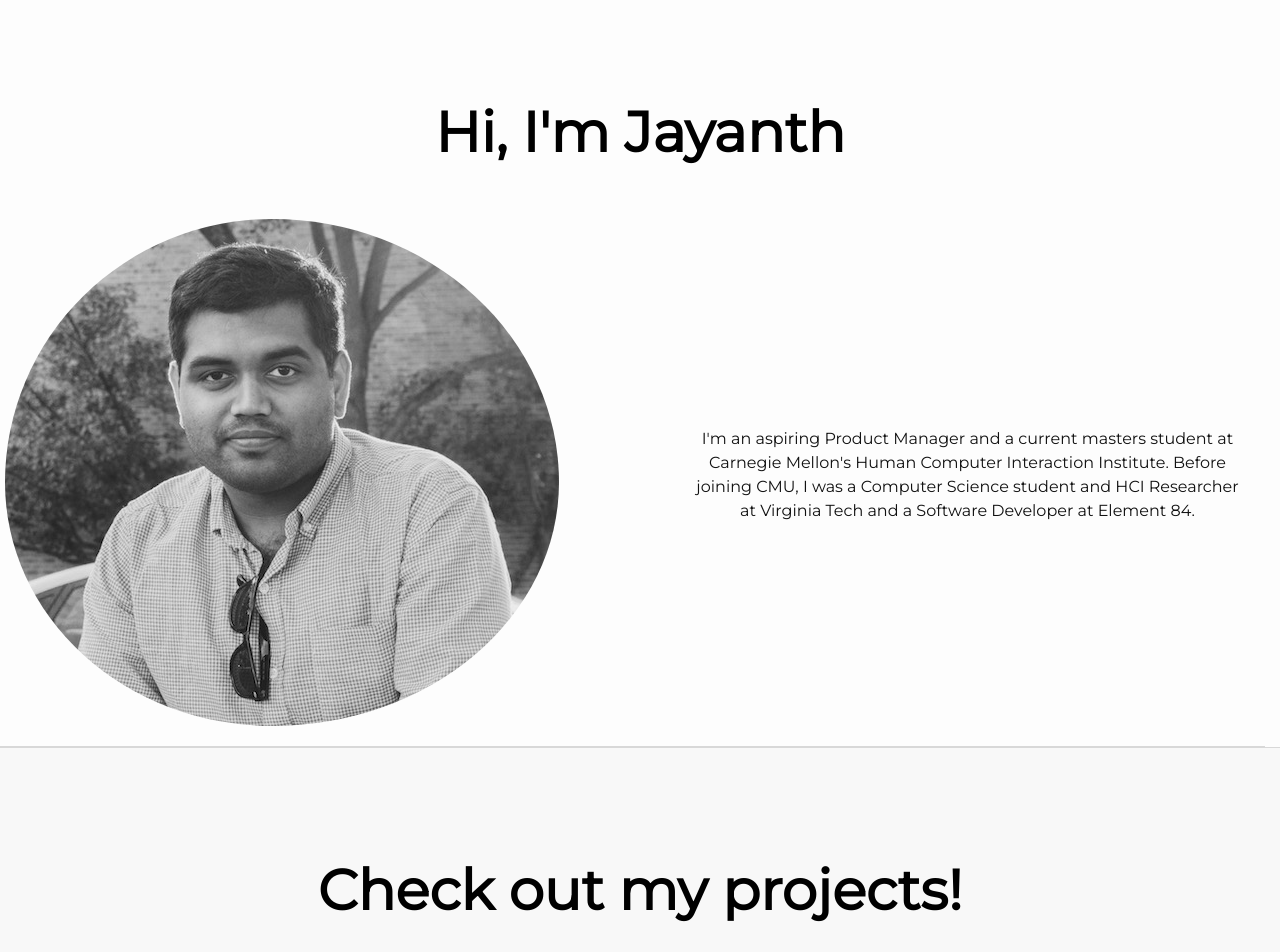
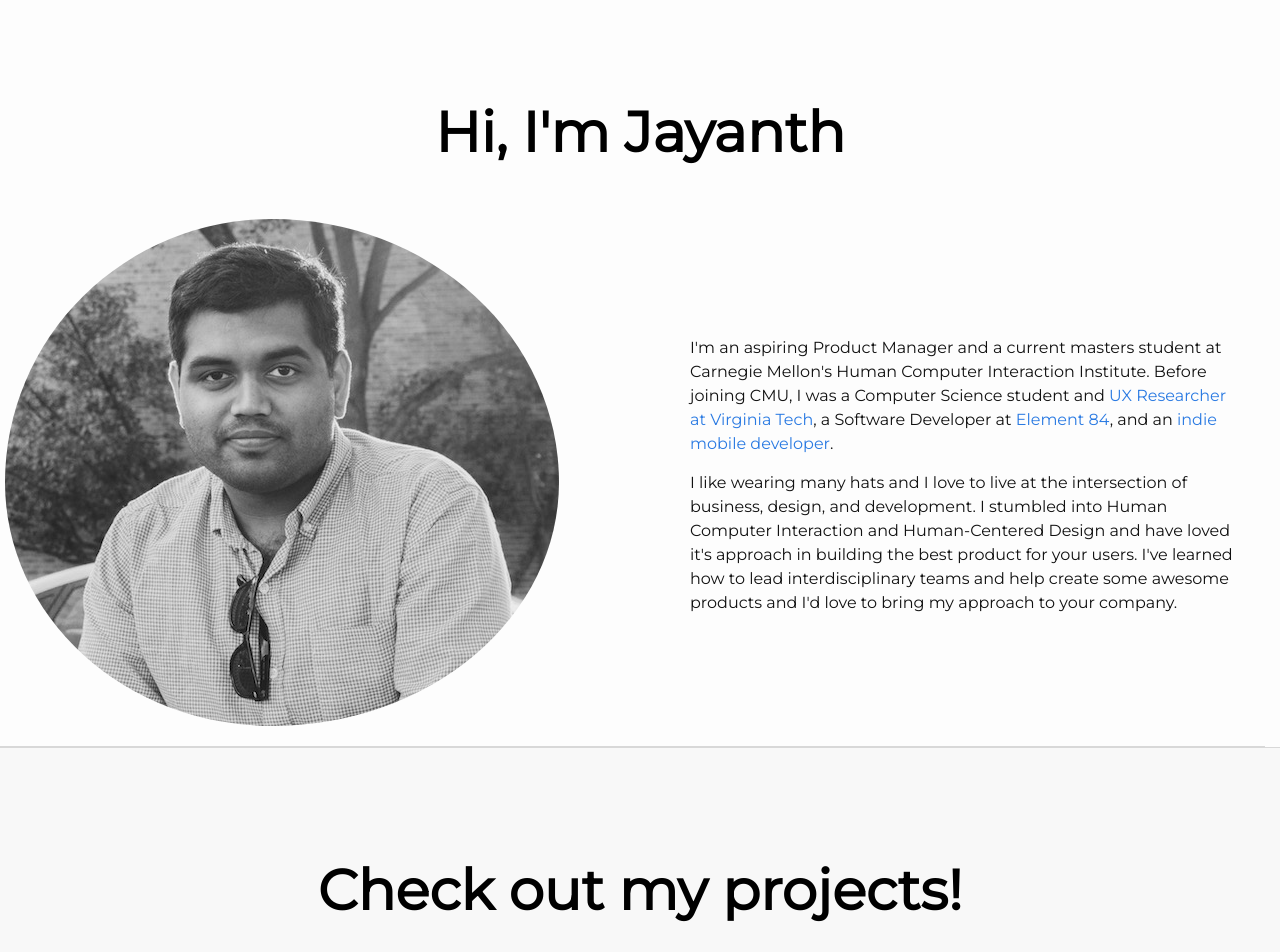
Before and after one commit to jayprat95/jayprat95.github.io, a Jekyll site: the page built from index.html, in a window 1280 px wide. Shown: the part 798-1750 px from the top of the page. Built offline with Jekyll 4.4.1, drawn with Linux system fonts in a browser that asks for light colours; nearby versions of some CDN libraries.

```diff
--- a/css/main.scss
+++ b/css/main.scss
@@ -160,7 +160,7 @@
 
 
 #about-description {
-	text-align: center;
+	text-align: left;
 	font-weight: 400;
     padding-right: 20px;
 
@@ -349,6 +349,13 @@
 	}
 }
 
+
+@media screen and (max-width:736px) {
+		.row.vcenter {
+		display: block;
+	}
+}
+
 /* ipad portrait */
 @media screen and (min-width:768px){
 	#hero-title {
--- a/index.html
+++ b/index.html
@@ -22,7 +22,10 @@
             <img class="img-circle" src="../img/about_img.jpg">
           </div>
           <div class="col-sm-6">
-          <p id="about-description">I'm an aspiring Product Manager and a current masters student at Carnegie Mellon's Human Computer Interaction Institute. Before joining CMU, I was a Computer Science student and HCI Researcher at Virginia Tech and a Software Developer at Element 84. </p>
+          <p id="about-description">I'm an aspiring Product Manager and a current masters student at Carnegie Mellon's Human Computer Interaction Institute. Before joining CMU, I was a Computer Science student and <a href='http://research.cs.vt.edu/ns/'> UX Researcher at Virginia Tech</a>, a Software Developer at <a href='http://www.element84.com'>Element 84</a>, and an
+            <a href'https://itunes.apple.com/us/developer/jayanth-prathipati/id1020926584'> indie mobile developer</a>. </p>
+          <p id="about-description">
+            I like wearing many hats and I love to live at the intersection of business, design, and development. I stumbled into Human Computer Interaction and Human-Centered Design and have loved it's approach in building the best product for your users. I've learned how to lead interdisciplinary teams and help create some awesome products and I'd love to bring my approach to your company.</p>
           </div>
     </div>
   </section>
```
Also changed, not shown: other parts of index.html (+0 -3 lines), 3 other files.
